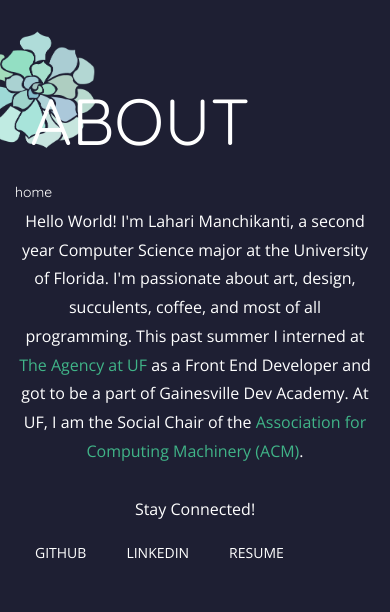
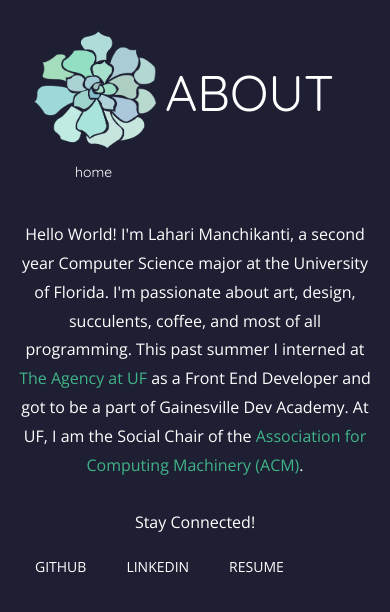
Before and after one commit to lvmanchikanti/my_portfolio, a website: page public/html/about.html in a window 390 px wide. Drawn offline with nearby package versions, Linux system fonts and the light colour scheme.

Commit message:
fixed responsiveness to about page

```diff
--- a/public/css/about.css
+++ b/public/css/about.css
@@ -46,6 +46,9 @@ body {
 p {
   line-height: 180%;
 }
+.succ2 {
+  margin-top: -30px;
+}
 li a {
   color: white;
   padding: 10px 20px;
@@ -54,3 +57,16 @@ li a {
 li a:hover {
   color: #80f077;
 }
+@media (max-width: 479px) {
+    .myh1{
+      margin-left: 135px;
+      margin-bottom: 100px;
+      font-size: 50px;}
+    .succ{
+      margin-left: 1px;
+    }
+    .succ2{
+      margin-left: 60px;
+      margin-top: -20px;
+    }
+}
--- a/public/html/about.html
+++ b/public/html/about.html
@@ -12,12 +12,13 @@
   <div class="col-md-8 col-md-offset-1 animated fadeIn">
     <header>
           <a href="/">
-                <img src="../images/succulents-01.png" alt="" width="160px "height="180px">
+                <img class="succ" src="../images/succulents-01.png" alt="" width="160px "height="180px">
             </a>
-            <p>home</p>
-            <h1 class="col-md-8 col-md-offset-2">ABOUT</h1>
+            <p class="succ2">home</p>
+            <h1 class="myh1 col-md-8 col-md-offset-2">ABOUT</h1>
     </header>
   </div>
+
 
 <body>
   <div class="col-md-8 col-md-offset-2  animated slideInUp">
```
